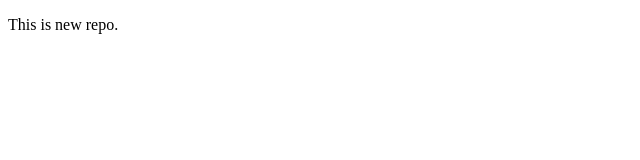
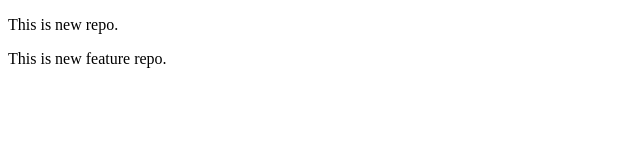
Before and after one commit to Somnath7433/localrepo, a plain HTML site: page index.html in a window 1280 px wide. Shown: the whole page, without its empty margins (0-640 px from the left). Drawn offline with Linux system fonts and the light colour scheme.

Commit message:
Add new feature

```diff
--- a/index.html
+++ b/index.html
@@ -7,5 +7,6 @@
 </head>
 <body>
     <p>This is new repo.</p>
+    <p>This is new feature repo.</p>
 </body>
 </html>
```
